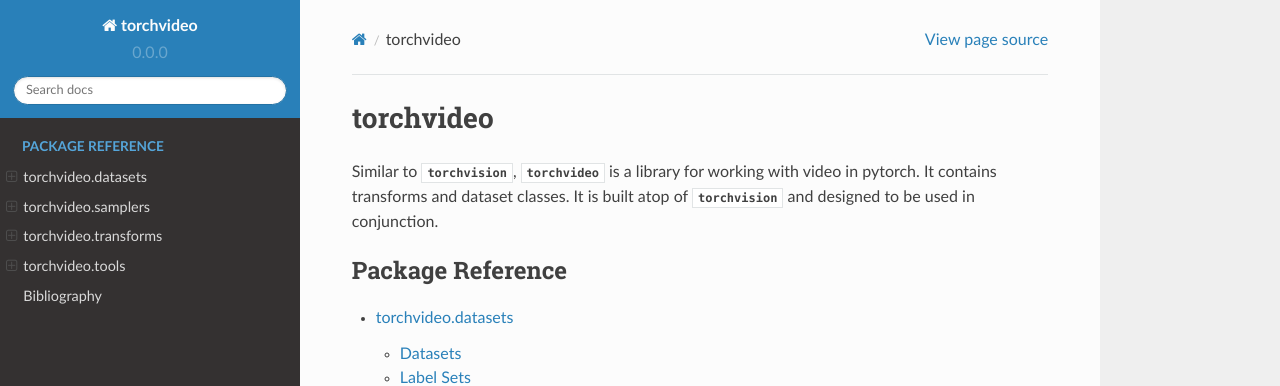
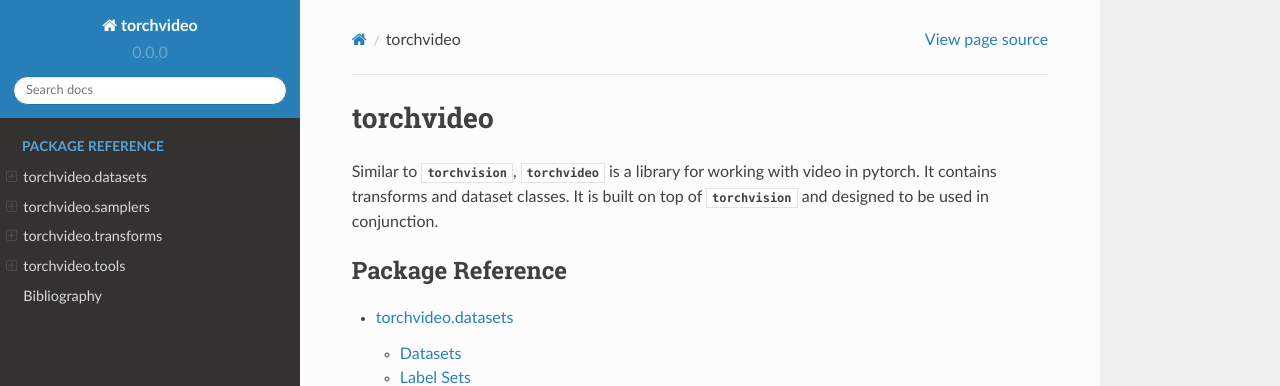
Before and after one commit to torchvideo/torchvideo, a Sphinx documentation site: the page built from docs/source/index.rst, in a window 1280 px wide and 900 px high. Shown: the top 386 px of the window. Built offline with Sphinx 7.4.7 and the Read the Docs theme 2.0.0, drawn with Linux system fonts in a browser that asks for light colours.

Commit message:
Fixed a grammar mistake in index.rst

```diff
--- a/docs/source/index.rst
+++ b/docs/source/index.rst
@@ -7,7 +7,7 @@
 ==========
 
 Similar to :mod:`torchvision`, :mod:`torchvideo` is a library for working with video in
-pytorch. It contains transforms and dataset classes. It is built atop of
+pytorch. It contains transforms and dataset classes. It is built on top of
 :mod:`torchvision` and designed to be used in conjunction.
 
 .. toctree::
```
